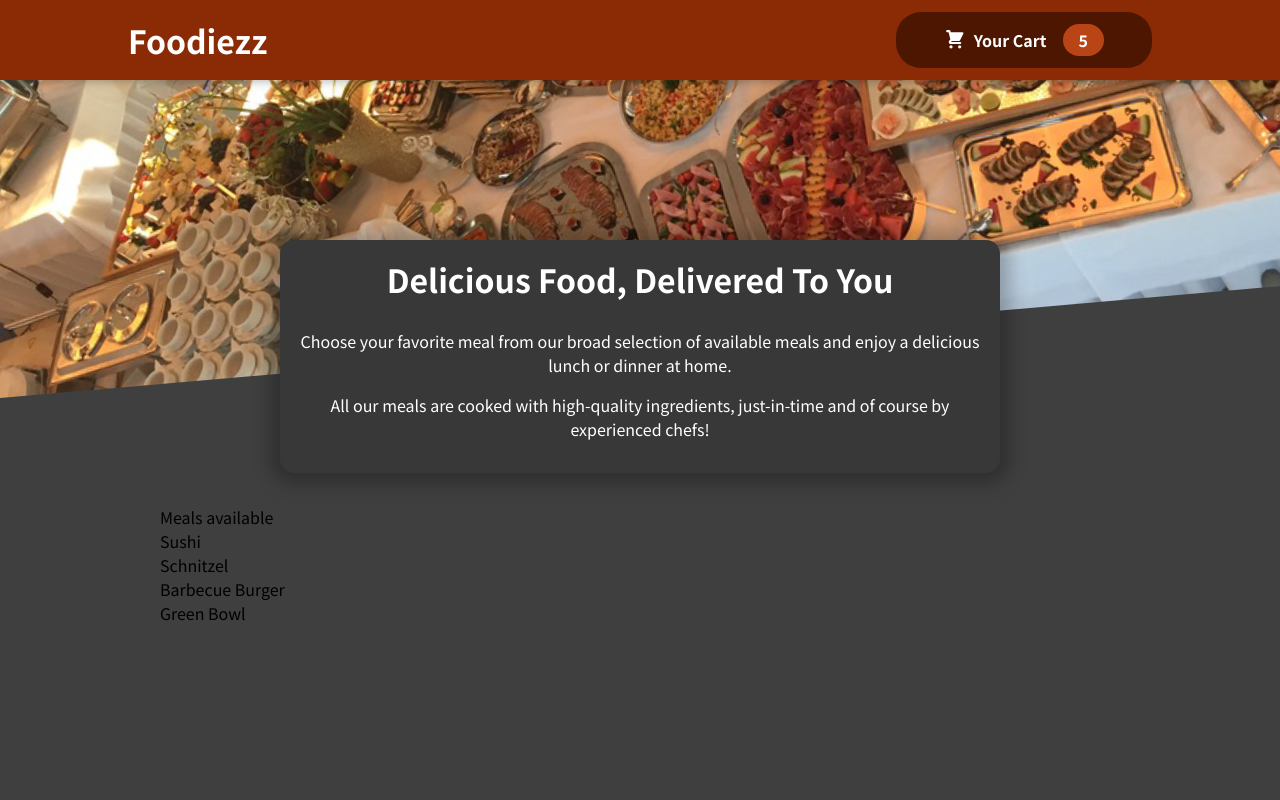
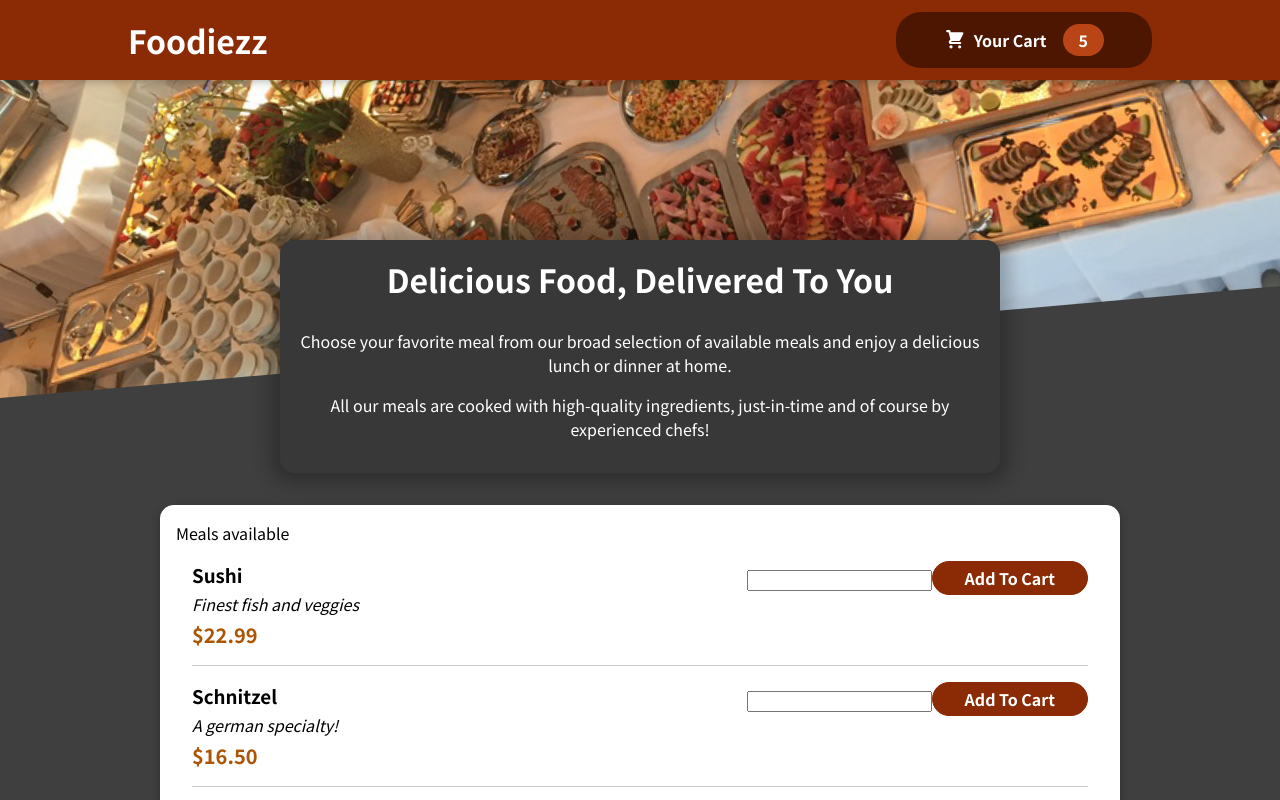
Before and after one commit to swapfM/Foodiez, a React (Create React App) app: page / in a window 1280 px wide. Shown: the top 800 px of the page. Built offline with nearby package versions, Linux system fonts and the light colour scheme.

Commit message:
added input form

```diff
--- a/src/components/Meals/AvailableMeals.js
+++ b/src/components/Meals/AvailableMeals.js
@@ -1,4 +1,6 @@
 import classes from './AvailableMeals.module.css'
+import Card from '../UI/Card';
+import MealItem from './MealItem/MealItem';
 
 const DUMMY_MEALS = [
     {
@@ -29,12 +31,14 @@
 
 const AvailableMeals = ()=>{
 
-    const mealList = DUMMY_MEALS.map(meal =><li>{meal.name}</li>);
+    const mealList = DUMMY_MEALS.map(meal =><MealItem key={meal.id} name={meal.name} description={meal.description} price={meal.price}/>);
     return(
         <section className={classes.meals}>
+          <Card>
             <ul>Meals available
                 {mealList}
             </ul>
+            </Card>
         </section>
     )
 }
--- /dev/null
+++ b/src/components/Meals/MealItem/MealItem.js
@@ -0,0 +1,24 @@
+import classes from './MealItem.module.css'
+import MealItemForm from './MealItemForm';
+
+const MealItem = (props)=>{
+
+    const price = `$${props.price.toFixed(2)}`;
+
+    return (
+        <li className={classes.meal}>
+            <div>
+                <h3>{props.name}</h3>
+                <div className={classes.description}>{props.description}</div>
+                <div className={classes.price}>{price}</div>
+            </div>
+            <div>
+                <MealItemForm />
+            </div>
+        </li>
+    )
+
+
+};
+
+export default MealItem;
--- /dev/null
+++ b/src/components/Meals/MealItem/MealItem.module.css
@@ -0,0 +1,22 @@
+.meal {
+    display: flex;
+    justify-content: space-between;
+    margin: 1rem;
+    padding-bottom: 1rem;
+    border-bottom: 1px solid #ccc;
+  }
+
+  .meal h3 {
+    margin: 0 0 0.25rem 0;
+  }
+
+  .description {
+    font-style: italic;
+  }
+
+  .price {
+    margin-top: 0.25rem;
+    font-weight: bold;
+    color: #ad5502;
+    font-size: 1.25rem;
+  }
--- /dev/null
+++ b/src/components/Meals/MealItem/MealItemForm.js
@@ -0,0 +1,16 @@
+
+
+
+import classes from './MealItemForm.module.css'
+
+const MealItemForm = ()=>{
+
+    return(
+        <form className={classes.form}>
+            <input></input>
+            <button>Add To Cart</button>
+        </form>
+    )
+};
+
+export default MealItemForm;
--- /dev/null
+++ b/src/components/Meals/MealItem/MealItemForm.module.css
@@ -0,0 +1,20 @@
+.form {
+    text-align: right;
+  }
+
+  .form button {
+    font: inherit;
+    cursor: pointer;
+    background-color: #8a2b06;
+    border: 1px solid #8a2b06;
+    color: white;
+    padding: 0.25rem 2rem;
+    border-radius: 20px;
+    font-weight: bold;
+  }
+
+  .form button:hover,
+  .form button:active {
+    background-color: #641e03;
+    border-color: #641e03;
+  }
--- /dev/null
+++ b/src/components/UI/Card.js
@@ -0,0 +1,10 @@
+import classes from './Card.module.css'
+
+
+const Card = (props)=>{
+    return (
+        <div className={classes.card}>{props.children}</div>
+    )
+};
+
+export default Card;
--- /dev/null
+++ b/src/components/UI/Card.module.css
@@ -0,0 +1,21 @@
+.card {
+    padding: 1rem;
+    box-shadow: 0 2px 8px rgba(0, 0, 0, 0.25);
+    border-radius: 14px;
+    background-color: white;
+    animation: meals-appear 1s ease-out forwards;
+  }
+
+
+
+  @keyframes meals-appear {
+    from {
+      opacity: 0;
+      transform: translateY(3rem);
+    }
+
+    to {
+      opacity: 1;
+      transform: translateY(0);
+    }
+  }
```
Also changed, not shown: 1 other file (tests, documents, lock files or other folders).
